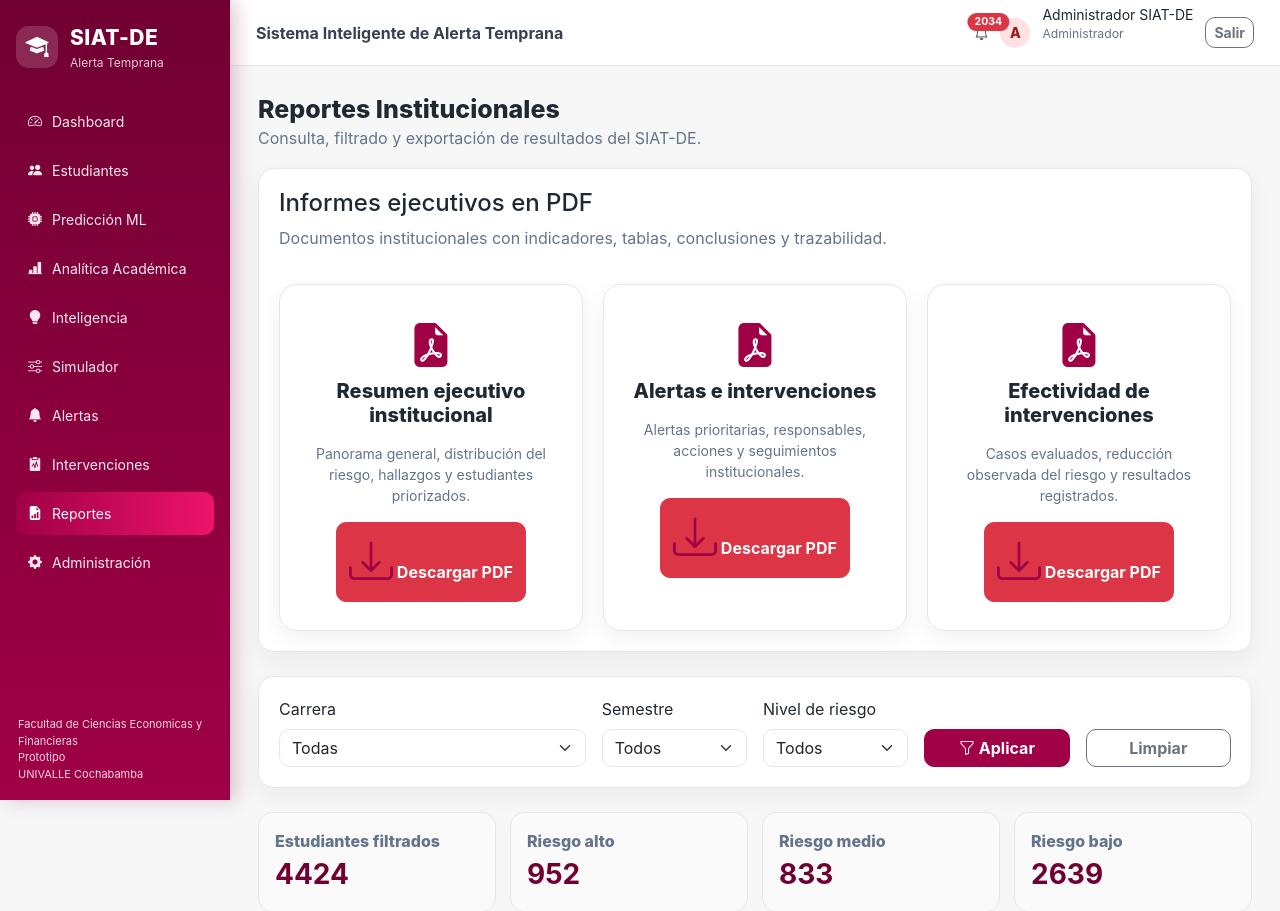
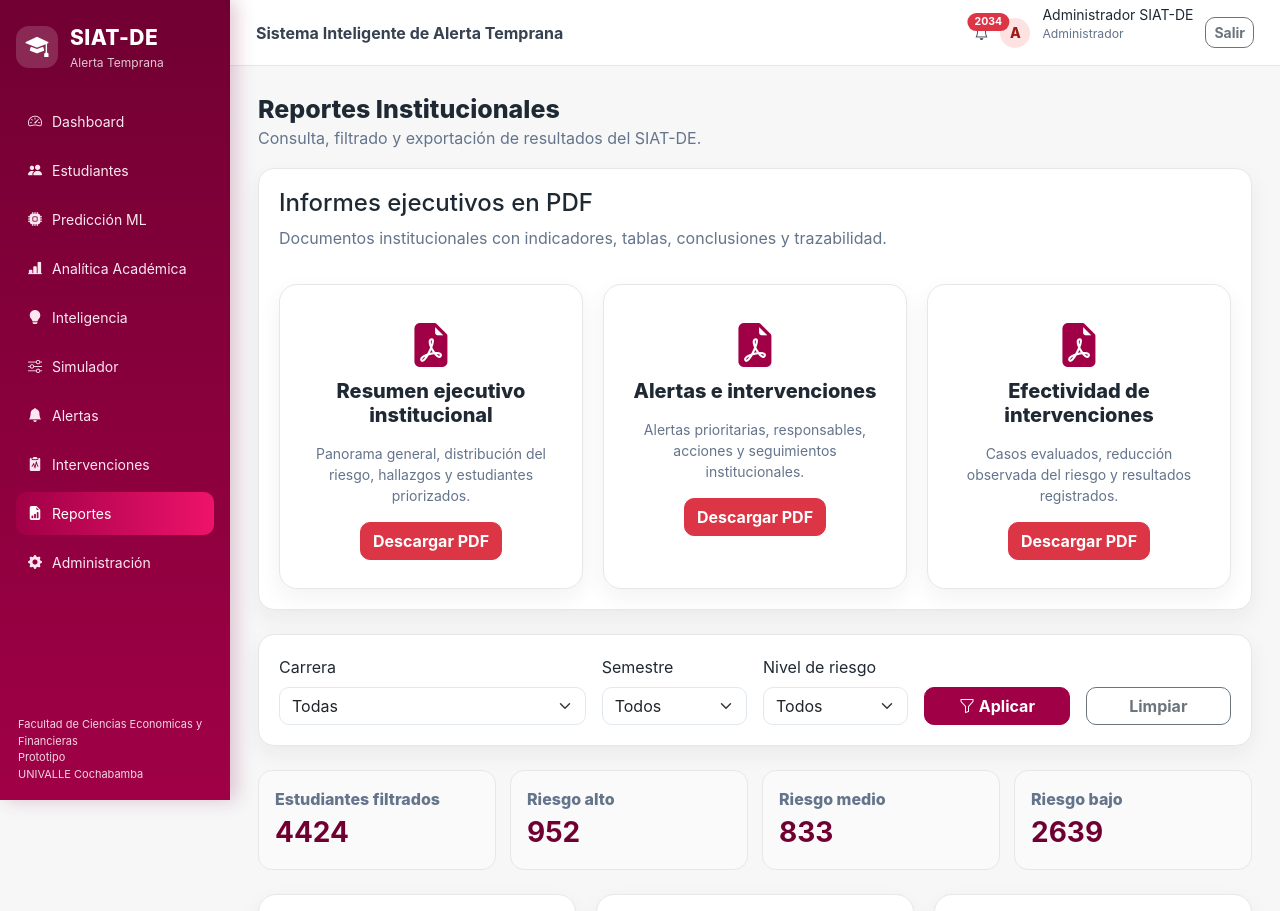
Before and after one commit to rudyluis/siat_ml, a Flask app: page /reportes in a window 1280 px wide. Shown: the top 911 px of the page. Run offline with Flask 3, Linux system fonts and the light colour scheme; a user stored in the database is signed in; data comes from the database, SQL or seed files in the repository; both versions use the stored data as it was after the commit; some libraries are stand-ins or nearby versions.

Commit message:
subir1111

```diff
--- a/templates/login.html
+++ b/templates/login.html
@@ -33,6 +33,8 @@
         </div>
         <button class="btn btn-primary w-100 mt-4">Ingresar</button>
       </form>
+      <div class="text-center mt-3"><small>  Credenciales iniciales: admin / admin123</small></div>
+
       <div class="text-center mt-3"><small>Acceso autorizado para personal institucional</small></div>
     </div>
   </div>
--- a/templates/reportes.html
+++ b/templates/reportes.html
@@ -5,9 +5,9 @@
 <div class="panel mb-4">
   <div class="page-title page-title-wide mb-3"><div><h4>Informes ejecutivos en PDF</h4><p>Documentos institucionales con indicadores, tablas, conclusiones y trazabilidad.</p></div></div>
   <div class="report-grid">
-    <div class="report-card"><i class="bi bi-file-earmark-pdf-fill text-danger"></i><h5>Resumen ejecutivo institucional</h5><p>Panorama general, distribución del riesgo, hallazgos y estudiantes priorizados.</p><a class="btn btn-danger" href="{{ url_for('reporte_pdf', tipo='ejecutivo', **filtros.to_dict()) }}"><i class="bi bi-download"></i> Descargar PDF</a></div>
-    <div class="report-card"><i class="bi bi-file-earmark-pdf-fill text-danger"></i><h5>Alertas e intervenciones</h5><p>Alertas prioritarias, responsables, acciones y seguimientos institucionales.</p><a class="btn btn-danger" href="{{ url_for('reporte_pdf', tipo='alertas_intervenciones', **filtros.to_dict()) }}"><i class="bi bi-download"></i> Descargar PDF</a></div>
-    <div class="report-card"><i class="bi bi-file-earmark-pdf-fill text-danger"></i><h5>Efectividad de intervenciones</h5><p>Casos evaluados, reducción observada del riesgo y resultados registrados.</p><a class="btn btn-danger" href="{{ url_for('reporte_pdf', tipo='efectividad', **filtros.to_dict()) }}"><i class="bi bi-download"></i> Descargar PDF</a></div>
+    <div class="report-card"><i class="bi bi-file-earmark-pdf-fill text-danger"></i><h5>Resumen ejecutivo institucional</h5><p>Panorama general, distribución del riesgo, hallazgos y estudiantes priorizados.</p><a class="btn btn-danger" href="{{ url_for('reporte_pdf', tipo='ejecutivo', **filtros.to_dict()) }}"></i> Descargar PDF</a></div>
+    <div class="report-card"><i class="bi bi-file-earmark-pdf-fill text-danger"></i><h5>Alertas e intervenciones</h5><p>Alertas prioritarias, responsables, acciones y seguimientos institucionales.</p><a class="btn btn-danger" href="{{ url_for('reporte_pdf', tipo='alertas_intervenciones', **filtros.to_dict()) }}"></i> Descargar PDF</a></div>
+    <div class="report-card"><i class="bi bi-file-earmark-pdf-fill text-danger"></i><h5>Efectividad de intervenciones</h5><p>Casos evaluados, reducción observada del riesgo y resultados registrados.</p><a class="btn btn-danger" href="{{ url_for('reporte_pdf', tipo='efectividad', **filtros.to_dict()) }}"> Descargar PDF</a></div>
   </div>
 </div>
 <div class="panel mb-4">
```
Also changed, not shown: data/siat_de.db.
